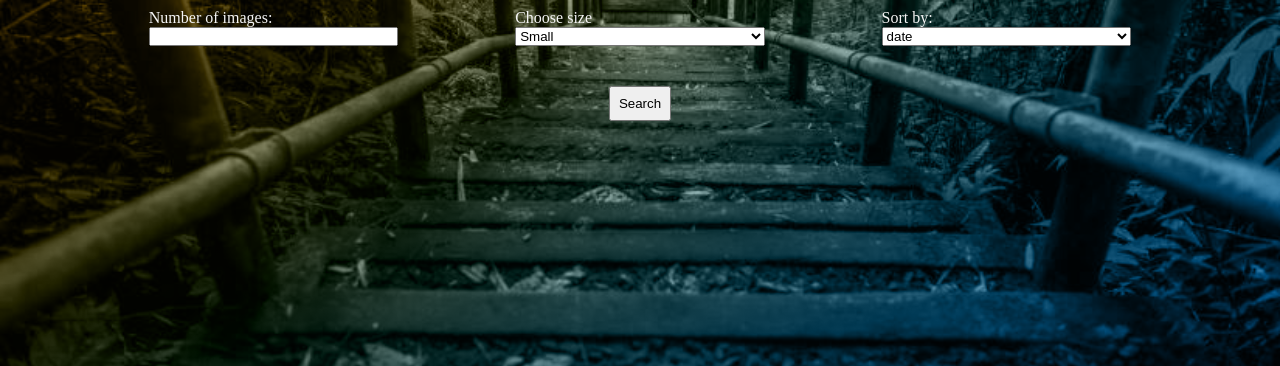
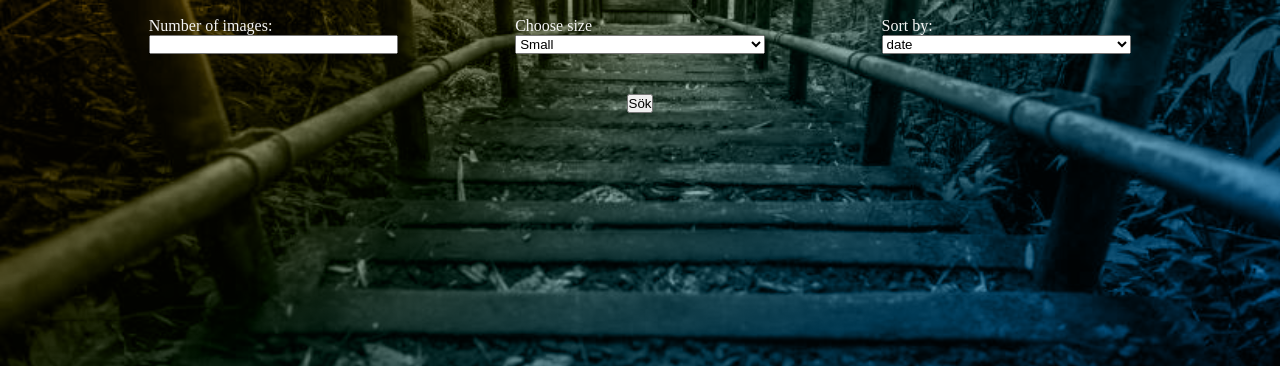
Before and after one commit to eddiepeters00/Flickr-clone, a plain HTML site: page index.html in a window 1280 px wide. Shown: the part 434-800 px from the top of the page. Drawn offline with nearby package versions, Linux system fonts and the light colour scheme.

Commit message:
Changed input to button

```diff
--- a/index.html
+++ b/index.html
@@ -57,7 +57,7 @@
                 </div>
 
                 <div class="search-button-container">
-                    <input type="button" value="Search" id="search-button">
+                    <button id="search-button">Sök</button>
                 </div>
             </form>
         </section>
```
